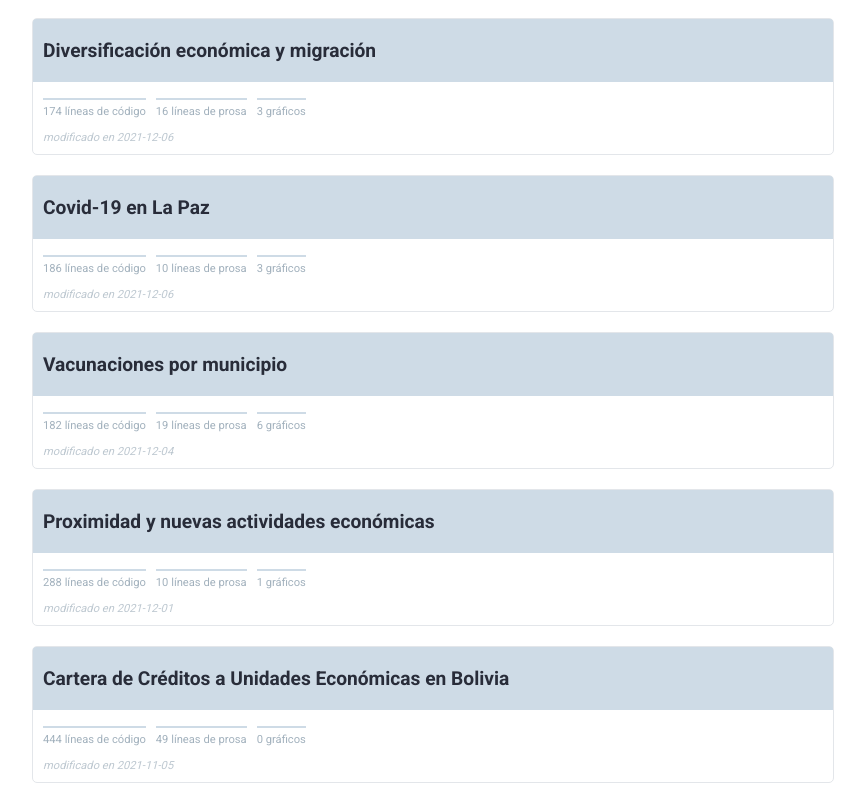
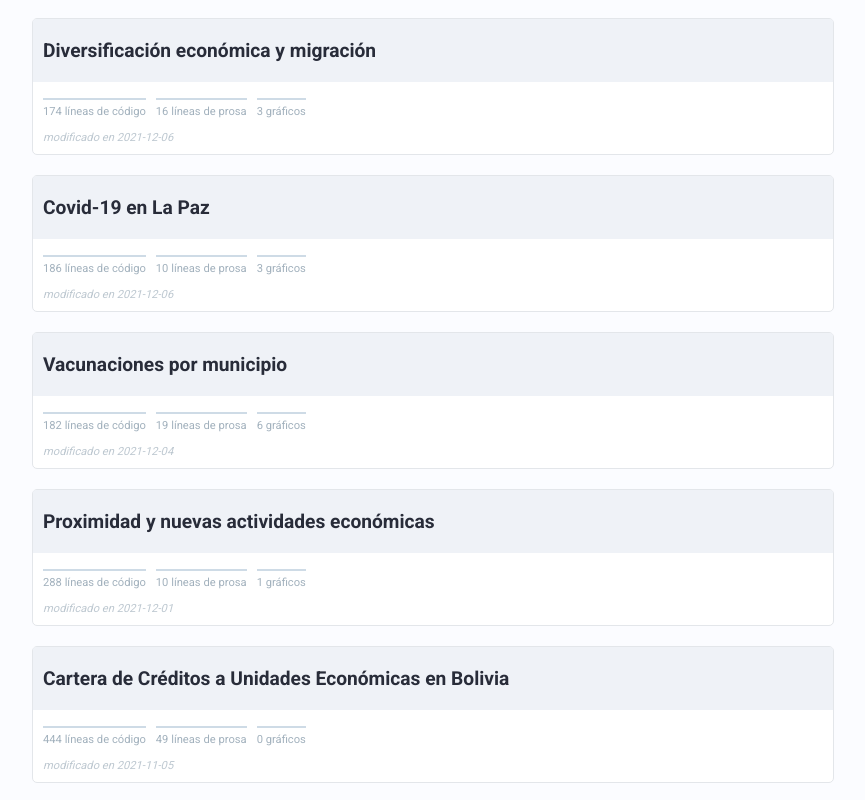
Before and after one commit to mauforonda/notas, a plain HTML site: page publish/index.html in a window 1280 px wide. Shown: the top 800 px of the page, without its empty margins (207-1072 px from the left). Drawn offline with Linux system fonts and the light colour scheme.

Commit message:
index css

```diff
--- a/publish/index.html
+++ b/publish/index.html
@@ -14,6 +14,7 @@
 	  display: flex;
 	  align-items: center;
 	  justify-content: center;
+	  background: #fbfcff;
       }
 
       body {
@@ -34,6 +35,7 @@
 	  margin: 10px 0px;
 	  border-radius: 5px;
 	  border:1px solid #e3e6ea;
+	  background: white;
       }
 
 
@@ -47,15 +49,15 @@
 	  color:#282c39;
 	  font-weight: bold;
 	  font-size: 1.2rem;
-	  background: #cedbe6;
+	  background: #eff2f7;
 	  text-decoration: none;
 	  margin: 0;
 	  border-radius: 3px 3px 0px 0px;
       }
 
-      .title p:hover{
-	  background:red;
-	  color:white;
+      .title p:hover {
+	  background: #dadff7;
+	  color: black;
 	  border-radius: 5px 5px 0px 0px;
       }
 
```
Lines whose indentation alone changed are shown as unchanged.
